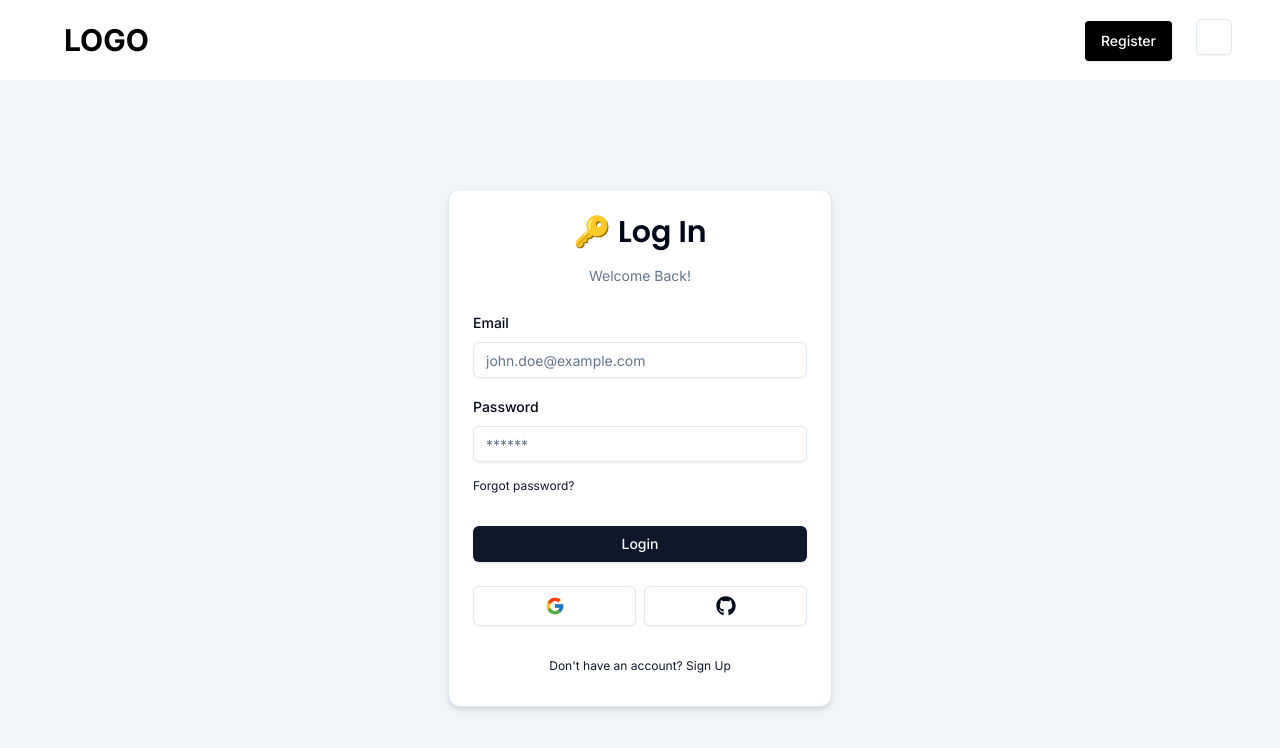
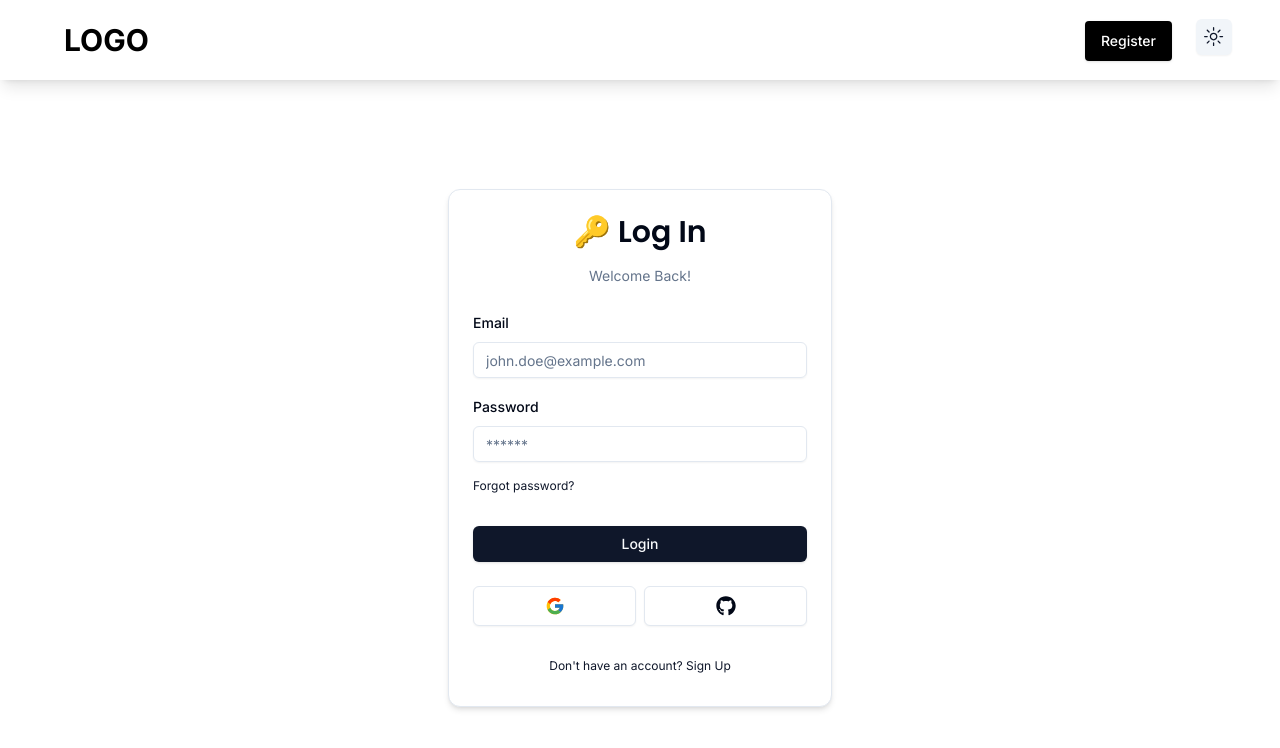
Before and after one commit to Prajwal-ak-0/P1, a Next.js app: page /auth/login in a window 1280 px wide. Shown: the top 748 px of the page. Built offline with nearby package versions, Linux system fonts and the light colour scheme; no server answers.

Commit message:
Mode Updated

```diff
--- a/app/auth/login/page.tsx
+++ b/app/auth/login/page.tsx
@@ -5,7 +5,7 @@ const LoginPage = () => {
     return (
         <>
             <Navbar isLogin />
-            <div className="h-full  items-center  justify-center bg-muted flex">
+            <div className="h-full  items-center  justify-center flex">
                 <LoginForm />
             </div>
         </>
--- a/app/auth/register/page.tsx
+++ b/app/auth/register/page.tsx
@@ -5,7 +5,7 @@ const LoginPage = () => {
     return (
         <>
             <Navbar isRegister />
-            <div className="h-full items-center justify-center bg-muted flex">
+            <div className="h-full items-center justify-center  flex">
                 <RegisterForm />
             </div>
         </>
--- a/components/ModeToggle.tsx
+++ b/components/ModeToggle.tsx
@@ -18,8 +18,8 @@ export function ModeToggle() {
   return (
     <DropdownMenu>
       <DropdownMenuTrigger asChild>
-        <Button variant="outline" size="icon">
-          <SunIcon className="h-[1.2rem] w-[1.2rem] rotate-0 scale-100 transition-all dark:-rotate-90 dark:scale-0" />
+        <Button variant="secondary" size="icon">
+          <SunIcon className="h-[1.2rem] w-[1.2rem] rotate-0 scale-100  dark:-rotate-90 dark:scale-0" />
           <MoonIcon className="absolute h-[1.2rem] w-[1.2rem] rotate-90 scale-0 transition-all dark:rotate-0 dark:scale-100" />
           <span className="sr-only">Toggle theme</span>
         </Button>
--- a/components/Navbar.tsx
+++ b/components/Navbar.tsx
@@ -18,7 +18,7 @@ const Navbar = ({
     const router = useRouter();
 
     return (
-        <div className="flex justify-between h-20  shadow-lg items-center bg- text-white p-4">
+        <div className="flex dark:shadow-neutral-600  justify-between h-20  shadow-lg items-center bg- text-white p-4">
             <div className='md:ml-12'>
                 <Logo />
             </div>
```
